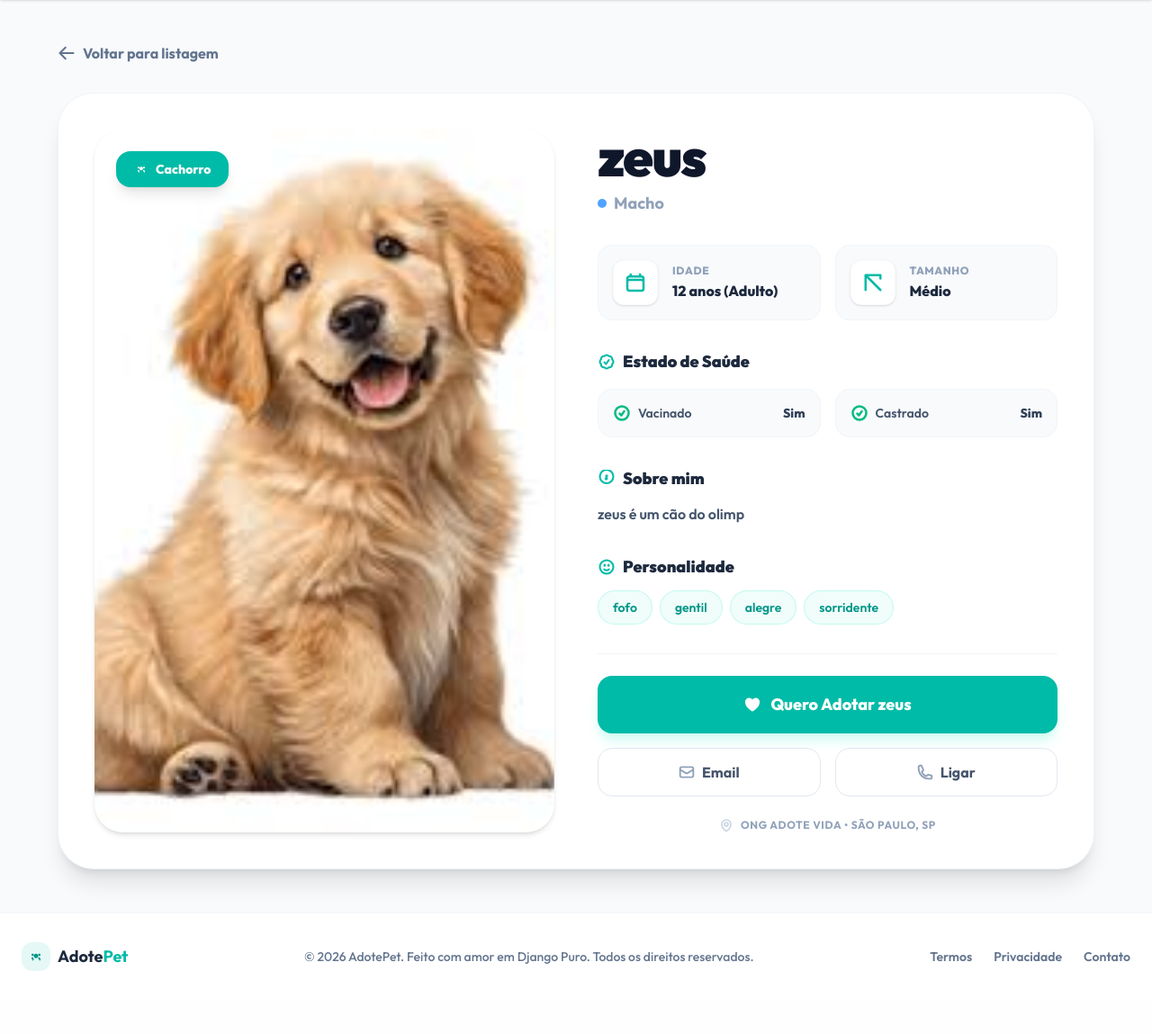
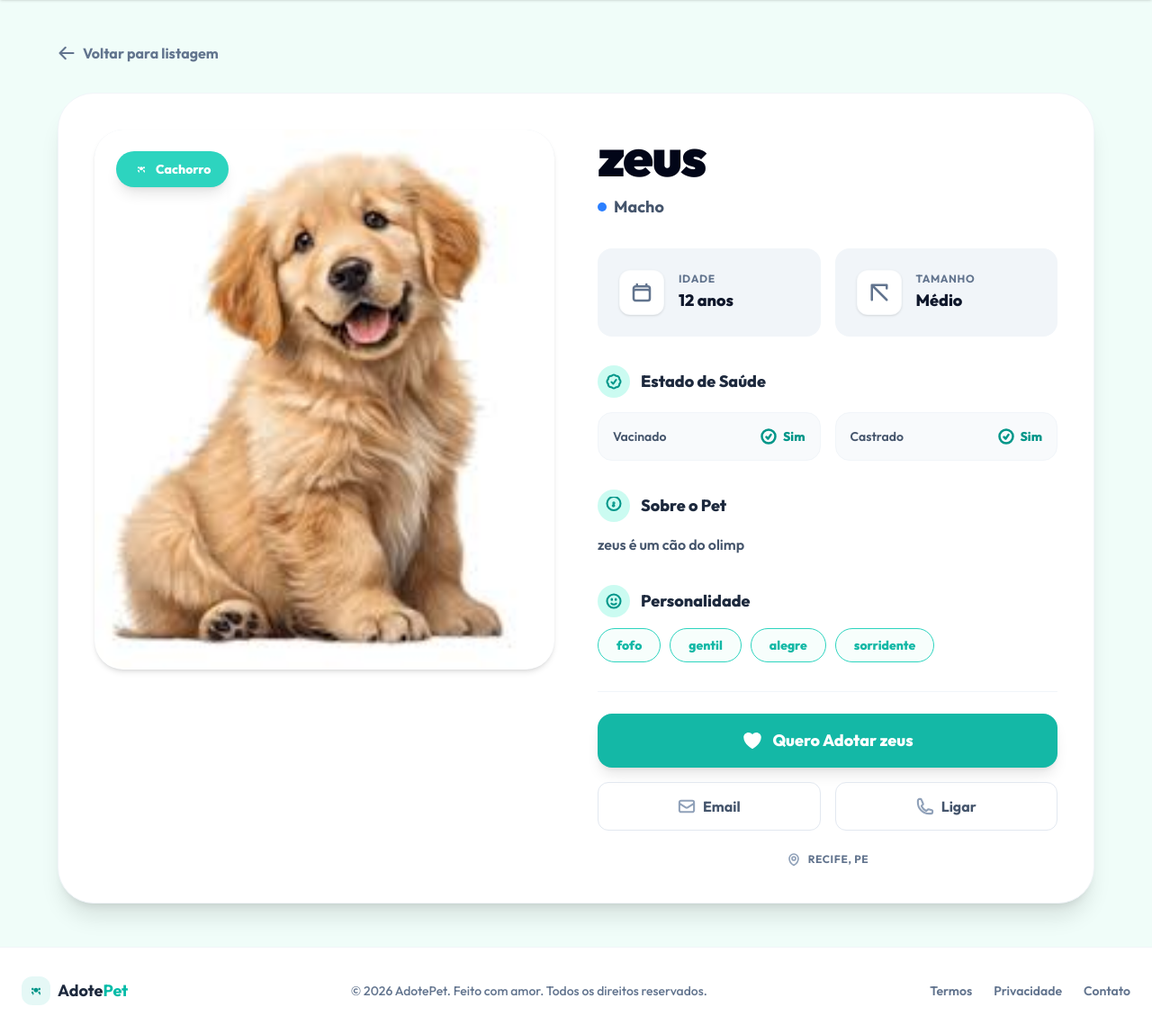
Before and after one commit to lucioexe/AdotePet, a Django app: page /animal/1/ in a window 1280 px wide. Shown: the part 81-1230 px from the top of the page at 90% size. Before the commit the page ends 1160 px from the top, so only its background shows below. Run offline with Django 5.2, Linux system fonts and the light colour scheme; data comes from the database, SQL or seed files in the repository; both versions use the stored data as it was after the commit.

Commit message:
resolução da imagem

```diff
--- a/adocoes/templates/base.html
+++ b/adocoes/templates/base.html
@@ -75,7 +75,7 @@
                 <span class="text-lg font-bold text-slate-800">Adote<span class="text-teal-500">Pet</span></span>
             </div>
             <p class="text-sm text-slate-500 font-medium text-center md:text-left">
-                &copy; 2026 AdotePet. Feito com amor em Django Puro. Todos os direitos reservados.
+                &copy; 2026 AdotePet. Feito com amor. Todos os direitos reservados.
             </p>
             <div class="flex gap-6 text-sm text-slate-500 font-semibold">
                 <a href="#" class="hover:text-teal-500 transition-colors">Termos</a>
--- a/adocoes/templates/detalhe.html
+++ b/adocoes/templates/detalhe.html
@@ -1,7 +1,7 @@
 {% extends 'base.html' %}
 
 {% block content %}
-<section class="bg-[#F8FAFC] py-12 px-4 md:px-12 min-h-screen">
+<section class="bg-[#F0FDF9] py-12 px-4 md:px-12 min-h-screen">
     <div class="max-w-6xl mx-auto">
 
         <!-- Botão Voltar -->
@@ -37,17 +37,18 @@
             <div class="grid grid-cols-1 md:grid-cols-2 gap-12">
 
                 <!-- Coluna Esquerda: Foto -->
-                <div class="relative h-[400px] md:h-full min-h-[400px] md:min-h-[500px] rounded-[2rem] overflow-hidden bg-slate-100 shadow-md">
+                <div class="relative w-full h-[600px] rounded-[2rem] overflow-hidden bg-slate-100 shadow-md">
                     {% if animal.foto %}
-                        <img src="{{ animal.foto.url }}" alt="{{ animal.nome }}" class="w-full h-full object-cover">
+                        <img src="{{ animal.foto.url }}" alt="{{ animal.nome }}" class="w-full h-full object-cover rounded-[2rem]">
                     {% else %}
-                        <div class="w-full h-full flex items-center justify-center text-slate-400 font-bold bg-slate-200">
+                        <div class="w-full h-full flex items-center justify-center text-slate-400 font-bold bg-slate-200 rounded-[2rem]">
                             Sem Foto
                         </div>
                     {% endif %}
 
                     <!-- Badge Flutuante da Espécie -->
-                    <div class="absolute top-6 left-6 bg-teal-500 text-white px-5 py-2.5 rounded-2xl text-sm font-extrabold shadow-lg shadow-teal-150/30 flex items-center gap-2">
+                    <div class="absolute top-6 left-6 bg-[#2DD4BF] text-white px-5 py-2.5 rounded-full text-sm font-extrabold shadow-lg flex items-center gap-2">
+                        <!-- SVG de Patinha -->
                         <svg xmlns="http://www.w3.org/2000/svg" class="h-4 w-4 fill-current" viewBox="0 0 24 24">
                             <path d="M12 14c1.66 0 3-1.34 3-3s-1.34-3-3-3-3 1.34-3 3 1.34 3 3 3zm-4.5-3c.83 0 1.5-.67 1.5-1.5S8.33 8 7.5 8 6 8.67 6 9.5s.67 1.5 1.5 1.5zm9 0c.83 0 1.5-.67 1.5-1.5S17.33 8 16.5 8 15 8.67 15 9.5s.67 1.5 1.5 1.5zm-9 6.5c.83 0 1.5-.67 1.5-1.5S8.33 13 7.5 13 6 13.67 6 14.5s.67 1.5 1.5 1.5zm9 0c.83 0 1.5-.67 1.5-1.5S17.33 13 16.5 13 15 13.67 15 14.5s.67 1.5 1.5 1.5z"/>
                         </svg>
@@ -56,85 +57,104 @@
                 </div>
 
                 <!-- Coluna Direita: Informações -->
-                <div class="flex flex-col">
-                    <!-- Cabeçalho (Nome e Sexo) -->
+                <div class="flex flex-col justify-between">
+                    <div>
+                        <!-- Cabeçalho (Nome e Gênero) -->
                         <div class="mb-8">
-                        <h1 class="text-5xl md:text-6xl font-black text-slate-900 tracking-tight mb-2">
+                            <h1 class="text-6xl font-black text-slate-950 tracking-tight leading-none mb-3">
                                 {{ animal.nome }}
                             </h1>
-                        <p class="text-lg font-bold text-slate-400 flex items-center gap-2">
-                            <span class="inline-block w-2.5 h-2.5 {% if animal.sexo == 'Macho' %}bg-blue-400{% else %}bg-purple-400{% endif %} rounded-full"></span>
-                            <span>{{ animal.sexo }}</span>
+                            <p class="text-slate-600 font-bold flex items-center gap-2 text-lg">
+                                <span class="inline-block w-2.5 h-2.5 bg-blue-500 rounded-full"></span>
+                                <span>{% if animal.genero %}{{ animal.genero }}{% else %}{{ animal.sexo }}{% endif %}</span>
                             </p>
                         </div>
 
                         <!-- Blocos de Info Rápida -->
                         <div class="grid grid-cols-2 gap-4 mb-8">
                             <!-- Idade -->
-                        <div class="bg-slate-50 border border-slate-100 p-4 rounded-2xl flex items-center gap-4">
-                            <div class="bg-white p-3 rounded-xl text-teal-500 shadow-sm border border-slate-100/50">
+                            <div class="bg-slate-100 p-6 rounded-2xl flex items-center gap-4">
+                                <div class="text-slate-500 bg-white p-3 rounded-xl shadow-sm border border-slate-100/50">
                                     <svg xmlns="http://www.w3.org/2000/svg" fill="none" viewBox="0 0 24 24" stroke-width="2.5" stroke="currentColor" class="w-6 h-6">
                                         <path stroke-linecap="round" stroke-linejoin="round" d="M6.75 3v2.25M17.25 3v2.25M3 18.75V7.5a2.25 2.25 0 0 1 2.25-2.25h13.5A2.25 2.25 0 0 1 21 7.5v11.25m-18 0A2.25 2.25 0 0 0 5.25 21h13.5A2.25 2.25 0 0 0 21 18.75m-18 0v-7.5A2.25 2.25 0 0 1 5.25 9h13.5A2.25 2.25 0 0 1 21 11.25v7.5" />
                                     </svg>
                                 </div>
                                 <div>
-                                <p class="text-xs text-slate-400 font-extrabold uppercase tracking-wider mb-0.5">Idade</p>
-                                <p class="text-slate-800 font-extrabold text-base">{{ animal.idade }} ano{{ animal.idade|pluralize }} ({{ animal.idade_categoria }})</p>
+                                    <p class="text-xs text-slate-500 font-bold uppercase tracking-wider mb-0.5">Idade</p>
+                                    <p class="text-slate-900 font-extrabold text-lg">{{ animal.idade }} anos</p>
                                 </div>
                             </div>
 
                             <!-- Tamanho -->
-                        <div class="bg-slate-50 border border-slate-100 p-4 rounded-2xl flex items-center gap-4">
-                            <div class="bg-white p-3 rounded-xl text-teal-500 shadow-sm border border-slate-100/50">
+                            <div class="bg-slate-100 p-6 rounded-2xl flex items-center gap-4">
+                                <div class="text-slate-500 bg-white p-3 rounded-xl shadow-sm border border-slate-100/50">
                                     <svg xmlns="http://www.w3.org/2000/svg" fill="none" viewBox="0 0 24 24" stroke-width="2.5" stroke="currentColor" class="w-6 h-6">
                                         <path stroke-linecap="round" stroke-linejoin="round" d="M3.75 3.75v16.5m0-16.5h16.5m-16.5 0 16.5 16.5M16.5 3.75H20.25V7.5" />
                                     </svg>
                                 </div>
                                 <div>
-                                <p class="text-xs text-slate-400 font-extrabold uppercase tracking-wider mb-0.5">Tamanho</p>
-                                <p class="text-slate-800 font-extrabold text-base">{{ animal.tamanho }}</p>
+                                    <p class="text-xs text-slate-500 font-bold uppercase tracking-wider mb-0.5">Tamanho</p>
+                                    <p class="text-slate-900 font-extrabold text-lg">{{ animal.tamanho }}</p>
                                 </div>
                             </div>
                         </div>
 
                         <!-- Estado de Saúde -->
                         <div class="mb-8">
-                        <h3 class="text-lg font-black text-slate-800 mb-4 flex items-center gap-2">
-                            <svg xmlns="http://www.w3.org/2000/svg" fill="none" viewBox="0 0 24 24" stroke-width="2.5" stroke="currentColor" class="w-5 h-5 text-teal-500">
+                            <h3 class="text-xl font-bold text-slate-950 mb-4 flex items-center gap-3">
+                                <span class="bg-teal-100 text-teal-600 rounded-full p-2 inline-flex items-center justify-center">
+                                    <svg xmlns="http://www.w3.org/2000/svg" fill="none" viewBox="0 0 24 24" stroke-width="2.5" stroke="currentColor" class="w-5 h-5">
                                         <path stroke-linecap="round" stroke-linejoin="round" d="M9 12.75 11.25 15 15 9.75M21 12c0 1.268-.63 2.39-1.593 3.068a3.745 3.745 0 0 1-1.043 3.296 3.745 3.745 0 0 1-3.296 1.043A3.745 3.745 0 0 1 12 21c-1.268 0-2.39-.63-3.068-1.593a3.746 3.746 0 0 1-3.296-1.043 3.745 3.745 0 0 1-1.043-3.296A3.745 3.745 0 0 1 3 12c0-1.268.63-2.39 1.593-3.068a3.745 3.745 0 0 1 1.043-3.296 3.746 3.746 0 0 1 3.296-1.043A3.746 3.746 0 0 1 12 3c1.268 0 2.39.63 3.068 1.593a3.746 3.746 0 0 1 3.296 1.043 3.746 3.746 0 0 1 1.043 3.296A3.745 3.745 0 0 1 21 12Z" />
                                     </svg>
-                            <span>Estado de Saúde</span>
+                                </span>
+                                <span class="font-extrabold text-lg text-slate-800">Estado de Saúde</span>
                             </h3>
                             <div class="grid grid-cols-2 gap-4">
                                 <div class="flex items-center justify-between bg-slate-50 border border-slate-100 p-4 rounded-2xl">
-                                <span class="text-sm font-semibold text-slate-600 flex items-center gap-2">
-                                    <svg xmlns="http://www.w3.org/2000/svg" fill="none" viewBox="0 0 24 24" stroke-width="3" stroke="currentColor" class="w-5 h-5 {% if animal.vacinado %}text-emerald-500{% else %}text-slate-300{% endif %}">
+                                    <span class="text-sm font-semibold text-slate-600">Vacinado</span>
+                                    <div class="flex items-center gap-1.5 font-extrabold text-sm">
+                                        {% if animal.vacinado %}
+                                            <svg xmlns="http://www.w3.org/2000/svg" fill="none" viewBox="0 0 24 24" stroke-width="3" stroke="currentColor" class="w-5 h-5 text-teal-600">
                                                 <path stroke-linecap="round" stroke-linejoin="round" d="M9 12.75 11.25 15 15 9.75M21 12a9 9 0 1 1-18 0 9 9 0 0 1 18 0Z" />
                                             </svg>
-                                    <span>Vacinado</span>
-                                </span>
-                                <span class="text-sm font-extrabold text-slate-700">{% if animal.vacinado %}Sim{% else %}Não{% endif %}</span>
+                                            <span class="text-teal-600">Sim</span>
+                                        {% else %}
+                                            <svg xmlns="http://www.w3.org/2000/svg" fill="none" viewBox="0 0 24 24" stroke-width="3" stroke="currentColor" class="w-5 h-5 text-red-500">
+                                                <path stroke-linecap="round" stroke-linejoin="round" d="m9.75 9.75 4.5 4.5m0-4.5-4.5 4.5M21 12a9 9 0 1 1-18 0 9 9 0 0 1 18 0Z" />
+                                            </svg>
+                                            <span class="text-red-500">Não</span>
+                                        {% endif %}
+                                    </div>
                                 </div>
 
                                 <div class="flex items-center justify-between bg-slate-50 border border-slate-100 p-4 rounded-2xl">
-                                <span class="text-sm font-semibold text-slate-600 flex items-center gap-2">
-                                    <svg xmlns="http://www.w3.org/2000/svg" fill="none" viewBox="0 0 24 24" stroke-width="3" stroke="currentColor" class="w-5 h-5 {% if animal.castrado %}text-emerald-500{% else %}text-slate-300{% endif %}">
+                                    <span class="text-sm font-semibold text-slate-600">Castrado</span>
+                                    <div class="flex items-center gap-1.5 font-extrabold text-sm">
+                                        {% if animal.castrado %}
+                                            <svg xmlns="http://www.w3.org/2000/svg" fill="none" viewBox="0 0 24 24" stroke-width="3" stroke="currentColor" class="w-5 h-5 text-teal-600">
                                                 <path stroke-linecap="round" stroke-linejoin="round" d="M9 12.75 11.25 15 15 9.75M21 12a9 9 0 1 1-18 0 9 9 0 0 1 18 0Z" />
                                             </svg>
-                                    <span>Castrado</span>
-                                </span>
-                                <span class="text-sm font-extrabold text-slate-700">{% if animal.castrado %}Sim{% else %}Não{% endif %}</span>
+                                            <span class="text-teal-600">Sim</span>
+                                        {% else %}
+                                            <svg xmlns="http://www.w3.org/2000/svg" fill="none" viewBox="0 0 24 24" stroke-width="3" stroke="currentColor" class="w-5 h-5 text-red-500">
+                                                <path stroke-linecap="round" stroke-linejoin="round" d="m9.75 9.75 4.5 4.5m0-4.5-4.5 4.5M21 12a9 9 0 1 1-18 0 9 9 0 0 1 18 0Z" />
+                                            </svg>
+                                            <span class="text-red-500">Não</span>
+                                        {% endif %}
+                                    </div>
                                 </div>
                             </div>
                         </div>
 
                         <!-- Sobre o Pet -->
                         <div class="mb-8">
-                        <h3 class="text-lg font-black text-slate-800 mb-3 flex items-center gap-2">
-                            <svg xmlns="http://www.w3.org/2000/svg" fill="none" viewBox="0 0 24 24" stroke-width="2.5" stroke="currentColor" class="w-5 h-5 text-teal-500">
+                            <h3 class="text-xl font-bold text-slate-950 mb-3 flex items-center gap-3">
+                                <span class="bg-teal-100 text-teal-600 rounded-full p-2 inline-flex items-center justify-center">
+                                    <svg xmlns="http://www.w3.org/2000/svg" fill="none" viewBox="0 0 24 24" stroke-width="2.5" stroke="currentColor" class="w-5 h-5">
                                         <path stroke-linecap="round" stroke-linejoin="round" d="m11.25 11.25.041-.02a.75.75 0 1 1 .517 1.36l-.305.092-.041.02a.75.75 0 0 1-.518-1.36l.305-.093ZM12 9a.75.75 0 1 0 0-1.5.75.75 0 0 0 0 1.5Zm0 9a9 9 0 1 1 0-18 9 9 0 0 1 0 18Z" />
                                     </svg>
-                            <span>Sobre mim</span>
+                                </span>
+                                <span class="font-extrabold text-lg text-slate-800">Sobre o Pet</span>
                             </h3>
                             <p class="text-slate-600 leading-relaxed font-semibold">
                                 {{ animal.descricao|default:"Nenhuma descrição detalhada informada pelo protetor." }}
@@ -143,16 +163,18 @@
 
                         <!-- Personalidade -->
                         <div class="mb-8">
-                        <h3 class="text-lg font-black text-slate-800 mb-3 flex items-center gap-2">
-                            <svg xmlns="http://www.w3.org/2000/svg" fill="none" viewBox="0 0 24 24" stroke-width="2.5" stroke="currentColor" class="w-5 h-5 text-teal-500">
+                            <h3 class="text-xl font-bold text-slate-950 mb-3 flex items-center gap-3">
+                                <span class="bg-teal-100 text-teal-600 rounded-full p-2 inline-flex items-center justify-center">
+                                    <svg xmlns="http://www.w3.org/2000/svg" fill="none" viewBox="0 0 24 24" stroke-width="2.5" stroke="currentColor" class="w-5 h-5">
                                         <path stroke-linecap="round" stroke-linejoin="round" d="M15.182 15.182a4.5 4.5 0 0 1-6.364 0M21 12a9 9 0 1 1-18 0 9 9 0 0 1 18 0ZM9.75 9.75c0 .414-.168.75-.375.75S9 10.164 9 9.75 9.168 9 9.375 9s.375.336.375.75Zm-.375 0h.008v.015h-.008V9.75Zm5.625 0c0 .414-.168.75-.375.75s-.375-.336-.375-.75.168-.75.375-.75.375.336.375.75Zm-.375 0h.008v.015h-.008V9.75Z" />
                                     </svg>
-                            <span>Personalidade</span>
+                                </span>
+                                <span class="font-extrabold text-lg text-slate-800">Personalidade</span>
                             </h3>
-                        <div class="flex flex-wrap gap-2">
+                            <div class="flex flex-wrap gap-2.5">
                                 {% if animal.caracteristicas_list %}
                                     {% for tag in animal.caracteristicas_list %}
-                                    <span class="px-4 py-2 text-sm font-semibold rounded-full bg-teal-50 text-teal-600 border border-teal-200/50">
+                                        <span class="px-5 py-2 text-sm font-extrabold rounded-full bg-teal-50/50 text-[#14B8A6] border border-[#2DD4BF] hover:scale-105 transition-transform duration-200">
                                             {{ tag }}
                                         </span>
                                     {% endfor %}
@@ -161,12 +183,13 @@
                                 {% endif %}
                             </div>
                         </div>
+                    </div>
 
-                    <!-- Botões de Ação -->
-                    <div class="mt-auto pt-6 border-t border-slate-100">
+                    <!-- Botões de Ação e Rodapé -->
+                    <div class="pt-6 border-t border-slate-100">
                         <!-- Quero Adotar -->
-                        <a href="?adotado=1" class="w-full bg-teal-500 hover:bg-teal-600 text-white font-extrabold text-lg py-4.5 rounded-2xl transition-all flex items-center justify-center gap-2.5 shadow-lg hover:shadow-xl shadow-teal-100 hover:scale-[1.01]">
-                            <svg xmlns="http://www.w3.org/2000/svg" fill="currentColor" viewBox="0 0 24 24" class="w-5 h-5">
+                        <a href="?adotado=1" class="w-full bg-[#14B8A6] hover:bg-[#0D9488] text-white font-extrabold text-lg py-4 rounded-2xl transition-all duration-300 flex items-center justify-center gap-2.5 shadow-lg shadow-teal-150/45 hover:shadow-xl hover:shadow-teal-200/50 hover:scale-[1.01] cursor-pointer">
+                            <svg xmlns="http://www.w3.org/2000/svg" fill="currentColor" viewBox="0 0 24 24" class="w-6 h-6">
                                 <path d="M11.645 20.91l-.007-.003-.022-.012a15.247 15.247 0 01-.383-.218 25.18 25.18 0 01-4.244-3.17C4.688 15.36 2.25 12.174 2.25 8.25 2.25 5.322 4.714 3 7.688 3A5.5 5.5 0 0112 5.052 5.5 5.5 0 0116.313 3c2.973 0 5.437 2.322 5.437 5.25 0 3.925-2.438 7.111-4.739 9.256a25.175 25.175 0 01-4.244 3.17 15.247 15.247 0 01-.383.219l-.022.012-.007.004-.003.001a.752.752 0 01-.704 0l-.003-.001z" />
                             </svg>
                             <span>Quero Adotar {{ animal.nome }}</span>
@@ -174,27 +197,27 @@
 
                         <!-- Botões de Contato -->
                         <div class="grid grid-cols-2 gap-4 mt-4">
-                            <button class="flex items-center justify-center gap-2 py-3.5 rounded-2xl border border-slate-200 text-slate-600 font-bold hover:bg-slate-50 transition-colors">
-                                <svg xmlns="http://www.w3.org/2000/svg" fill="none" viewBox="0 0 24 24" stroke-width="2.5" stroke="currentColor" class="w-4.5 h-4.5 text-slate-400">
+                            <button class="flex items-center justify-center gap-2 py-3.5 rounded-xl border border-slate-200 text-slate-600 font-bold hover:bg-slate-50 transition-colors cursor-pointer">
+                                <svg xmlns="http://www.w3.org/2000/svg" fill="none" viewBox="0 0 24 24" stroke-width="2.5" stroke="currentColor" class="w-5 h-5 text-slate-400">
                                     <path stroke-linecap="round" stroke-linejoin="round" d="M21.75 6.75v10.5a2.25 2.25 0 0 1-2.25 2.25h-15a2.25 2.25 0 0 1-2.25-2.25V6.75m19.5 0A2.25 2.25 0 0 0 19.5 4.5h-15a2.25 2.25 0 0 0-2.25 2.25m19.5 0v.243a2.25 2.25 0 0 1-1.07 1.916l-7.5 4.615a2.25 2.25 0 0 1-2.36 0L3.32 8.91a2.25 2.25 0 0 1-1.07-1.916V6.75" />
                                 </svg>
                                 <span>Email</span>
                             </button>
-                            <button class="flex items-center justify-center gap-2 py-3.5 rounded-2xl border border-slate-200 text-slate-600 font-bold hover:bg-slate-50 transition-colors">
-                                <svg xmlns="http://www.w3.org/2000/svg" fill="none" viewBox="0 0 24 24" stroke-width="2.5" stroke="currentColor" class="w-4.5 h-4.5 text-slate-400">
+                            <button class="flex items-center justify-center gap-2 py-3.5 rounded-xl border border-slate-200 text-slate-600 font-bold hover:bg-slate-50 transition-colors cursor-pointer">
+                                <svg xmlns="http://www.w3.org/2000/svg" fill="none" viewBox="0 0 24 24" stroke-width="2.5" stroke="currentColor" class="w-5 h-5 text-slate-400">
                                     <path stroke-linecap="round" stroke-linejoin="round" d="M2.25 6.75c0 8.284 6.716 15 15 15h2.25a2.25 2.25 0 0 0 2.25-2.25v-1.372c0-.516-.351-.966-.852-1.091l-4.423-1.106c-.44-.11-.902.055-1.173.417l-.97 1.293c-.282.376-.769.542-1.21.302a12.017 12.017 0 0 1-5.905-5.905c-.242-.44-.076-.927.301-1.21l1.293-.97c.363-.271.527-.734.417-1.173L6.963 3.102a1.125 1.125 0 0 0-1.091-.852H4.5A2.25 2.25 0 0 0 2.25 4.5v2.25Z" />
                                 </svg>
                                 <span>Ligar</span>
                             </button>
                         </div>
 
-                        <!-- Endereço ONG -->
-                        <div class="flex items-center justify-center gap-2 text-slate-400 text-xs font-bold mt-6 uppercase tracking-wider">
-                            <svg xmlns="http://www.w3.org/2000/svg" fill="none" viewBox="0 0 24 24" stroke-width="2.5" stroke="currentColor" class="w-4 h-4 text-slate-300">
+                        <!-- Localização ONG -->
+                        <div class="flex items-center justify-center gap-2 text-slate-500 text-xs font-bold mt-6 uppercase tracking-wider">
+                            <svg xmlns="http://www.w3.org/2000/svg" fill="none" viewBox="0 0 24 24" stroke-width="2.5" stroke="currentColor" class="w-4 h-4 text-slate-400">
                                 <path stroke-linecap="round" stroke-linejoin="round" d="M15 10.5a3 3 0 1 1-6 0 3 3 0 0 1 6 0Z" />
                                 <path stroke-linecap="round" stroke-linejoin="round" d="M19.5 10.5c0 7.142-7.5 11.25-7.5 11.25S4.5 17.642 4.5 10.5a7.5 7.5 0 1 1 15 0Z" />
                             </svg>
-                            <span>ONG Adote Vida • São Paulo, SP</span>
+                            <span>{% if animal.localizacao %}{{ animal.localizacao }}{% else %}Recife, PE{% endif %}</span>
                         </div>
                     </div>
                 </div>
```
Also changed, not shown: db.sqlite3, media/animais/Hilux_destaque.jpg (added). Lines whose indentation alone changed are shown as unchanged.
